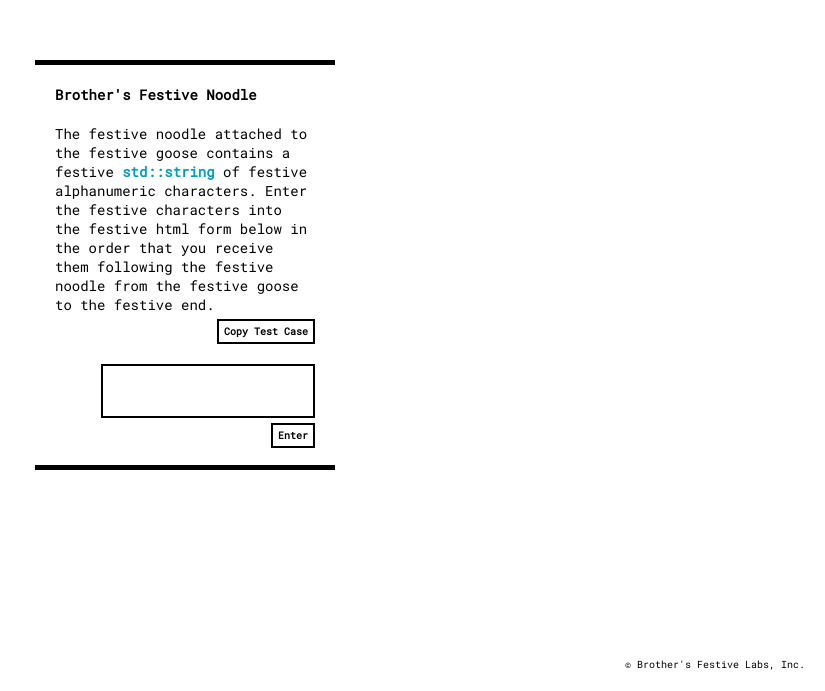
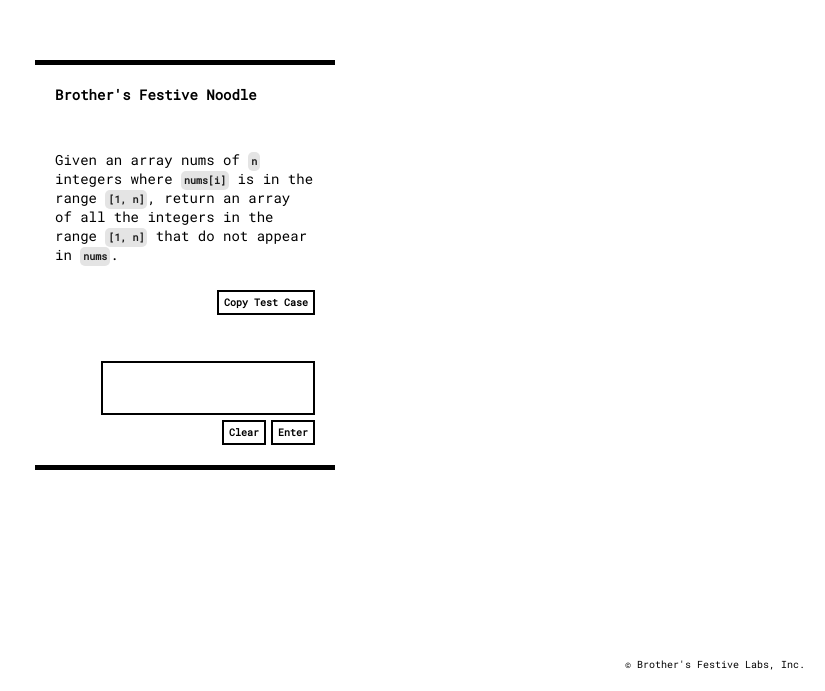
Before and after one commit to ailinsu/brother, a Vue app: page /code in a window 1280 px wide. Shown: the part 109-800 px from the top of the page, without its empty margins (455-1280 px from the left). Built offline with nearby package versions, Linux system fonts and the light colour scheme.

Commit message:
clear button

```diff
--- a/src/components/LeetCode.vue
+++ b/src/components/LeetCode.vue
@@ -2,16 +2,20 @@
   <div class="home">
     <div class="title">Brother's Festive Noodle</div>
     <div class="text">
-			<!-- TODO: Update text here -->
-			The festive noodle attached to the festive goose contains a festive <span class="string">std::string</span> of festive alphanumeric characters.
-			Enter the festive characters into the festive html form below in the order that you receive them following the festive noodle from the festive goose to the festive end.
+      Given an array nums of <span class="code">n</span> integers where
+      <span class="code">nums[i]</span> is in the range <span class="code">[1, n]</span>,
+      return an array of all the integers in the range <span class="code">[1, n]</span>
+      that do not appear in <span class="code">nums</span>.
     </div>
     <button class="button add-margin" @click="copy">Copy Test Case</button>
     <div class="input-wrapper">
       <textarea class="input" type="text" name="name" size="10" v-model="input" @input="showError = false"/>
       <div class="berror">
         <div class="error" :class="showError ? 'error--show' : ''">{{errorMessage}}</div>
-        <button class="button" @click="verify">Enter</button>
+        <div class="bcontrol">
+          <button class="button" @click="clear">Clear</button>
+          <button class="button" @click="verify">Enter</button>
+        </div>
       </div>
     </div>
   </div>
@@ -25,11 +29,10 @@ export default {
   data() {
     return {
       input: '',
-			// TODO: change answer here
-      answer: '2IMuSzIDYRvoSncq2QfPli95XPyXnQo8rcOej1ZAKL6zalway3OwLkOUwoZ2HJyD',
+      answer: '234131516172025282930414246485456585962656668757781838489959697102103105108109111112115118119120123124127129135137138139140145147148152153155158160161163168171176180181182183184186187189190192200',
       showError: false,
       errorMessage: "Incorrect",
-      testCase: "I like to poo"
+      testCase: "[78,151,19,21,12,157,88,151,136,199,177,70,18,157,74,165,79,14,162,35,36,170,6,199,6,24,11,1,55,7,157,49,194,70,60,51,9,151,169,165,18,133,22,175,132,130,51,150,45,113,172,178,8,93,60,93,27,165,92,12,144,165,47,32,91,64,57,174,38,51,43,92,21,175,21,100,71,156,9,125,60,166,63,154,10,198,93,53,86,85,141,114,33,178,50,99,73,136,73,169,76,116,34,82,40,110,70,5,131,50,73,104,35,141,151,185,149,126,1,170,11,107,11,71,159,167,7,47,166,131,106,167,94,128,67,173,146,85,116,44,122,165,179,170,74,101,191,98,142,37,31,169,188,179,32,52,195,87,156,80,61,71,73,143,117,90,7,40,94,39,179,196,23,72,69,195,133,23,131,43,134,193,188,165,199,26,170,32,44,121,191,69,144,134,39,162,197,156,195,164]"
     }
   },
   methods: {
@@ -43,6 +46,10 @@ export default {
     },
     copy() {
         navigator.clipboard.writeText(this.testCase);
+    },
+    clear() {
+      this.input = '';
+      this.showError = false;
     }
   }
 }
@@ -73,6 +80,20 @@ export default {
 .string {
   color: rgb(0, 156, 196);
   font-weight: 900;
+}
+.code {
+  background-color: rgb(228, 228, 228);
+  font-size: 10px;
+  font-weight: 900;
+  color: rgb(27, 27, 27);
+  padding: 3px;
+  border-radius: 5px;
+}
+.bcontrol {
+  display: flex;
+}
+.button:first-child {
+  margin-right: 5px;
 }
 
 .input-wrapper {
@@ -136,6 +157,7 @@ export default {
 }
 
 .add-margin {
+    margin-top: 0;
     margin-right: 20px;
 }
 
```
